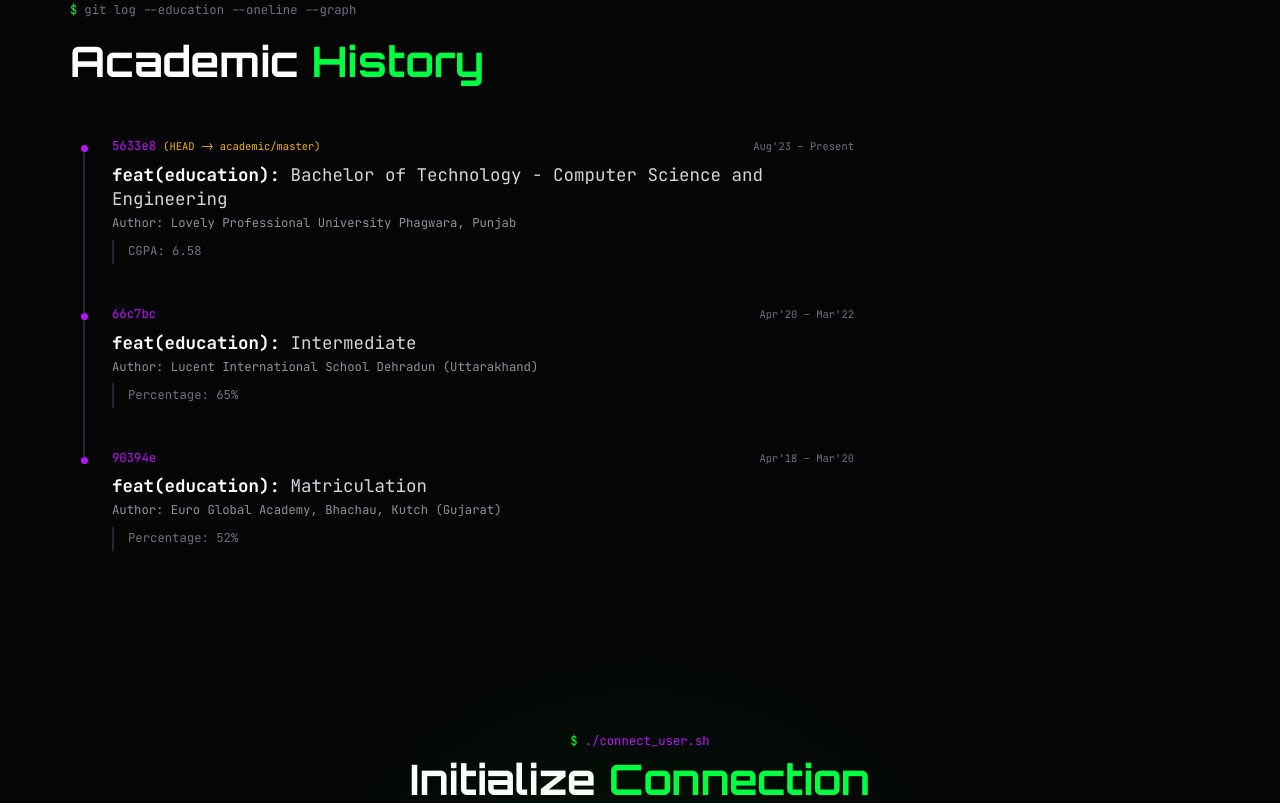
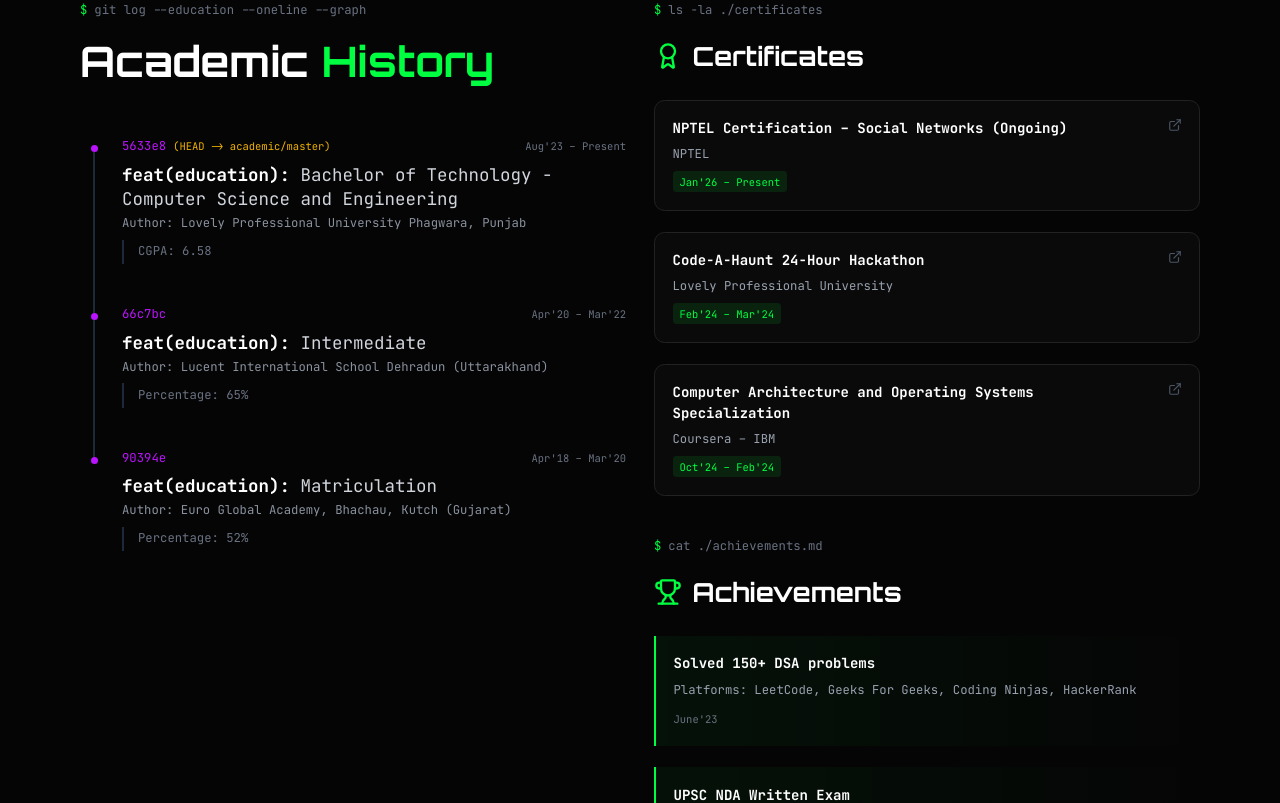
Before and after one commit to vikash0064/potfolio.ai, a React (Vite) app: page / in a window 1280 px wide. Shown: the part 1280-2083 px from the top of the page. Built offline with nearby package versions, Linux system fonts and the light colour scheme; no server answers; the HTML template or start-up script is replaced by a standard one.

Commit message:
feat: Add Certificates and Achievements alongside Academic History layout

```diff
--- a/src/components/home/EducationScale.jsx
+++ b/src/components/home/EducationScale.jsx
@@ -1,5 +1,6 @@
 "use client";
 import { motion } from "framer-motion";
+import { Award, Trophy, ExternalLink } from "lucide-react";
 
 const educationData = [
     {
@@ -25,9 +26,24 @@ const educationData = [
     }
 ];
 
+const certificatesData = [
+    { id: "cert1", title: "NPTEL Certification \u2013 Social Networks (Ongoing)", issuer: "NPTEL", date: "Jan'26 \u2013 Present", link: "#" },
+    { id: "cert2", title: "Code-A-Haunt 24-Hour Hackathon", issuer: "Lovely Professional University", date: "Feb'24 \u2013 Mar'24", link: "#" },
+    { id: "cert3", title: "Computer Architecture and Operating Systems Specialization", issuer: "Coursera \u2013 IBM", date: "Oct'24 \u2013 Feb'24", link: "#" }
+];
+
+const achievementsData = [
+    { id: "ach1", title: "Solved 150+ DSA problems", desc: "Platforms: LeetCode, Geeks For Geeks, Coding Ninjas, HackerRank", date: "June'23" },
+    { id: "ach2", title: "UPSC NDA Written Exam", desc: "Successfully cleared (Conference Out during SSB)", date: "2023" }
+];
+
 const EducationScale = () => {
     return (
         <section id="education" className="py-20 px-6 md:px-20 w-full relative z-10 bg-[#050505]">
+            <div className="max-w-7xl mx-auto grid grid-cols-1 lg:grid-cols-2 gap-16 lg:gap-8">
+
+                {/* Academic History Column */}
+                <div>
                     <div className="flex flex-col gap-2 mb-16 font-mono">
                         <div className="flex items-center gap-2 text-gray-500 text-sm">
                             <span className="text-primary">$</span> git log --education --oneline --graph
@@ -37,9 +53,8 @@ const EducationScale = () => {
                         </h3>
                     </div>
 
-            <div className="max-w-4xl relative space-y-0 font-mono">
+                    <div className="relative space-y-0 font-mono">
                         {educationData.map((exp, index) => {
-                    // Automatically treat the first item as HEAD for the visual metaphor
                             const isHead = index === 0;
 
                             return (
@@ -51,7 +66,6 @@ const EducationScale = () => {
                                     viewport={{ once: true }}
                                     className="flex gap-4 group"
                                 >
-                            {/* Git Graph Lines */}
                                     <div className="flex flex-col items-center flex-shrink-0 w-8">
                                         <div className="w-2 h-2 rounded-full bg-secondary group-hover:bg-primary transition-colors mt-2" />
                                         {index !== educationData.length - 1 && (
@@ -62,15 +76,14 @@ const EducationScale = () => {
                                     <div className="pb-12 flex-grow">
                                         <div className="flex flex-col sm:flex-row sm:items-baseline gap-2 mb-2">
                                             <span className="text-secondary text-sm">
-                                        {/* Deterministic "random" hash for SSR consistency */}
                                                 {((exp.degree.length + exp.institution.length) * (index + 1) * 54321).toString(16).substring(0, 7)}
                                             </span>
                                             {isHead && (
-                                        <span className="text-yellow-500 text-xs">
+                                                <span className="text-yellow-500 text-xs text-nowrap">
                                                     (HEAD -{'>'} academic/master)
                                                 </span>
                                             )}
-                                    <span className="text-gray-500 text-xs sm:ml-auto">
+                                            <span className="text-gray-500 text-xs sm:ml-auto text-nowrap">
                                                 {exp.date}
                                             </span>
                                         </div>
@@ -89,6 +102,79 @@ const EducationScale = () => {
                             );
                         })}
                     </div>
+                </div>
+
+                {/* Certificates & Achievements Column */}
+                <div className="flex flex-col gap-12 font-mono">
+
+                    {/* Certificates */}
+                    <div>
+                        <div className="flex flex-col gap-2 mb-8 font-mono">
+                            <div className="flex items-center gap-2 text-gray-500 text-sm">
+                                <span className="text-primary">$</span> ls -la ./certificates
+                            </div>
+                            <h3 className="text-3xl font-bold font-display text-white mt-4 flex items-center gap-3">
+                                <Award className="text-primary w-8 h-8" /> Certificates
+                            </h3>
+                        </div>
+
+                        <div className="space-y-6">
+                            {certificatesData.map((cert, i) => (
+                                <motion.div
+                                    key={cert.id}
+                                    initial={{ opacity: 0, y: 10 }}
+                                    whileInView={{ opacity: 1, y: 0 }}
+                                    transition={{ delay: i * 0.15 }}
+                                    viewport={{ once: true }}
+                                    className="p-5 border border-[#222] bg-[#0a0a0a] rounded-xl hover:border-primary/50 transition-colors group relative"
+                                >
+                                    <div className="flex justify-between items-start mb-2">
+                                        <h4 className="text-white font-bold pr-8">{cert.title}</h4>
+                                        <a href={cert.link} target="_blank" rel="noopener noreferrer" className="absolute top-5 right-5 text-gray-600 hover:text-primary transition-colors">
+                                            <ExternalLink className="w-4 h-4" />
+                                        </a>
+                                    </div>
+                                    <p className="text-sm text-gray-400 mb-2">{cert.issuer}</p>
+                                    <span className="text-xs text-primary bg-primary/10 px-2 py-1 rounded inline-block">{cert.date}</span>
+                                </motion.div>
+                            ))}
+                        </div>
+                    </div>
+
+                    {/* Achievements */}
+                    <div>
+                        <div className="flex flex-col gap-2 mb-8 font-mono">
+                            <div className="flex items-center gap-2 text-gray-500 text-sm">
+                                <span className="text-primary">$</span> cat ./achievements.md
+                            </div>
+                            <h3 className="text-3xl font-bold font-display text-white mt-4 flex items-center gap-3">
+                                <Trophy className="text-primary w-8 h-8" /> Achievements
+                            </h3>
+                        </div>
+
+                        <div className="space-y-6">
+                            {achievementsData.map((ach, i) => (
+                                <motion.div
+                                    key={ach.id}
+                                    initial={{ opacity: 0, scale: 0.95 }}
+                                    whileInView={{ opacity: 1, scale: 1 }}
+                                    transition={{ delay: i * 0.15 }}
+                                    viewport={{ once: true }}
+                                    className="p-5 border-l-2 border-primary bg-gradient-to-r from-primary/5 to-transparent rounded-r-xl"
+                                >
+                                    <div className="flex justify-between items-start mb-2">
+                                        <h4 className="text-white font-bold">{ach.title}</h4>
+                                    </div>
+                                    <p className="text-sm text-gray-400 mb-2 leading-relaxed">{ach.desc}</p>
+                                    <span className="text-xs text-gray-500">{ach.date}</span>
+                                </motion.div>
+                            ))}
+                        </div>
+                    </div>
+
+                </div>
+
+            </div>
         </section>
     );
 };
```
Lines whose indentation alone changed are shown as unchanged.
